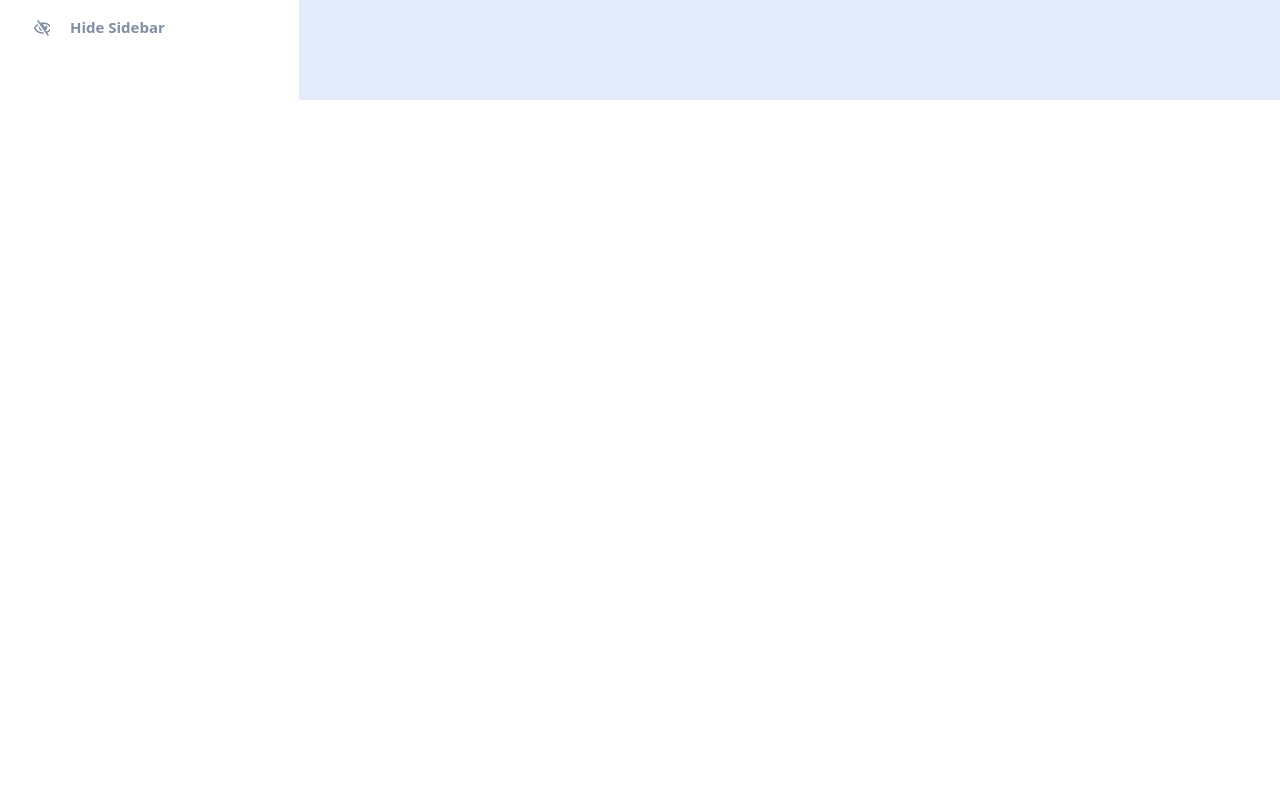
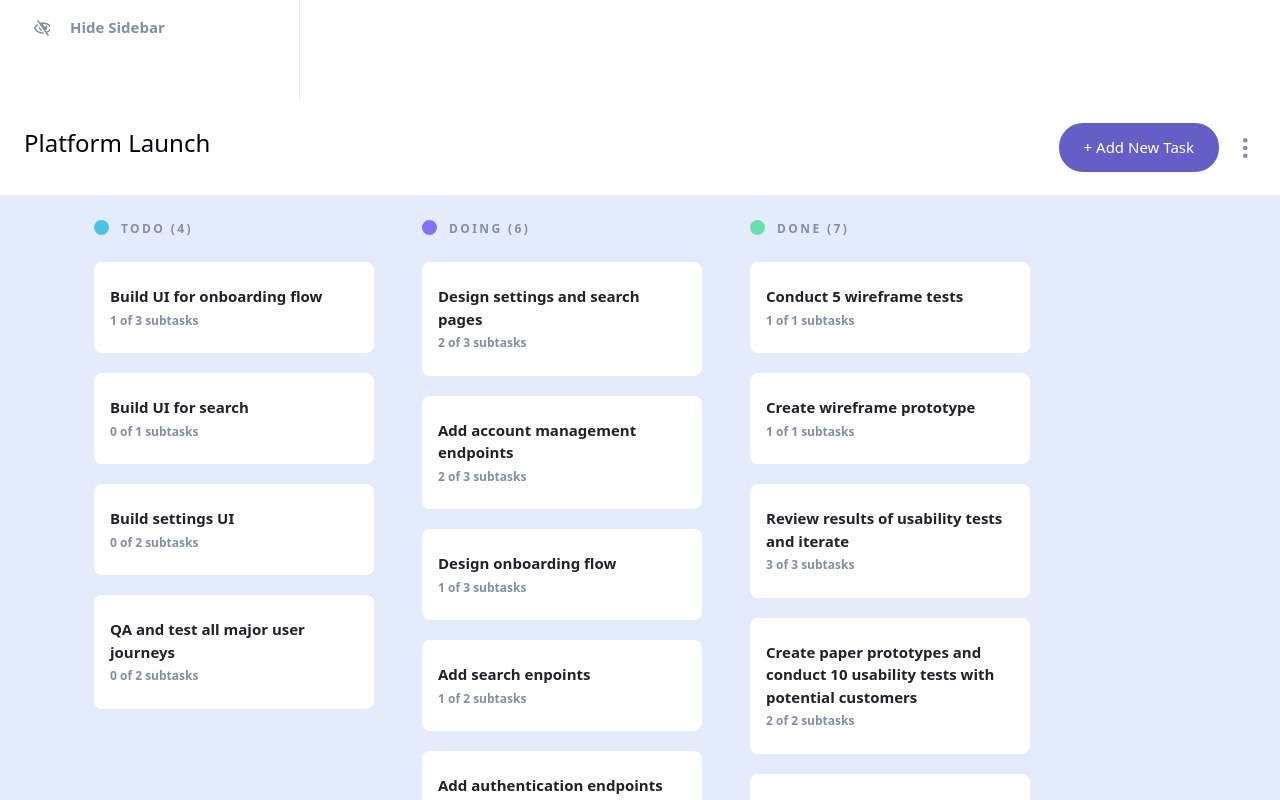
Before and after one commit to ZaidaMM/kanban, a React (Create React App) app: page / in a window 1280 px wide. Shown: the part 700-1500 px from the top of the page. Before the commit the page ends 800 px from the top, so only its background shows below. Built offline with nearby package versions, Linux system fonts and the light colour scheme.

Commit message:
completed subtasks count

```diff
--- a/src/components/Columns.tsx
+++ b/src/components/Columns.tsx
@@ -4,7 +4,7 @@ import Tasks from './Tasks';
 
 const Columns = () => {
   const { darkMode } = useThemeContext();
-  const { selectedBoard, boards, selectedColumn } = useAppContext();
+  const { selectedBoard } = useAppContext();
 
   return (
     <>
@@ -24,16 +24,28 @@ const Columns = () => {
                   : 'tasks-container'
               }
             >
+              {/* <Tasks /> */}
               {column?.tasks?.map((task) => (
-                <p
+                <div
                   className={
                     darkMode
                       ? 'task-title task-title-dark'
                       : 'task-title task-title-light'
                   }
                 >
-                  {task.title}
-                </p>
+                  <p key={task.title}>{task.title}</p>
+                  <span>
+                    {`${
+                      task.subtasks?.filter((subtask) => {
+                        if (subtask?.isCompleted) {
+                          return true;
+                        }
+                        return false;
+                      }).length || 0
+                    } of
+                    ${task.subtasks?.length} subtasks`}
+                  </span>
+                </div>
               ))}
             </div>
           </div>
--- a/src/interfaces/IBoardsData.ts
+++ b/src/interfaces/IBoardsData.ts
@@ -26,12 +26,11 @@ export interface ITasksData {
   subtasks?: ISubtasksData[];
   completedSubtasks? : number | string;
   totalSubtasks?:number | string;
-
 }
 
 export interface ISubtasksData {
   subtaskTitle?: string | undefined;
-  isCompleted?: number | string;
+  isCompleted?: boolean;
   totalSubtasks: number | string;
   customClass?: string | undefined;
 }
--- a/src/layout/styles/layout.scss
+++ b/src/layout/styles/layout.scss
@@ -298,6 +298,7 @@
           letter-spacing: 2.4px;
           font-size: 12px;
           padding-left: 12px;
+          margin-bottom: 24px;
           max-height: fit-content;
         }
       }
@@ -308,13 +309,23 @@
 
         .task-title {
           border-radius: 8px;
-          padding: 23px 16px;
           margin-bottom: 20px;
           width: 280px;
           cursor: pointer;
+          font-size: 15px;
+          font-weight: 700;
+          padding-top: 23px;
+          padding-bottom: 23px;
+          p {
+            margin-bottom: 0;
+          }
+          span {
+            font-size: 12px;
+            font-weight: 700;
+          }
         }
-        .tasks-container.task-title:hover,
-        .task-title:hover {
+        .tasks-container.task-title:hover p,
+        .task-title:hover p {
           color: $primary-200;
         }
       }
@@ -326,7 +337,9 @@
         cursor: pointer;
         background: #ffffff;
       }
-
+      .task-title-light p {
+        color: #20212c;
+      }
       .task-title-dark {
         border-radius: 8px;
         padding: 23px 16px;
@@ -335,6 +348,9 @@
         cursor: pointer;
         background: $grey-500;
         color: #ffffff;
+        .task-title-dark p {
+          color: #ffffff;
+        }
       }
     }
   }
--- a/src/provider/AppProvider.tsx
+++ b/src/provider/AppProvider.tsx
@@ -53,27 +53,20 @@ const AppProvider = (props: { children: ReactNode }) => {
 
   const getBoards = () => {
     setBoards(boardsData);
-    // if (!selectedBoard) {
-    //   setSelectedBoard(boardsData[0]);
-    // } else {
-    setSelectedBoard(boards[0]);
-    // setColumns(columnsData);
-    setSelectedColumn(columns[0]);
-    getColumns();
-    // }
+    if (!selectedBoard) {
+      setSelectedBoard(boardsData[0]);
+    } else {
+      setSelectedBoard(boards[0]);
+
+      getColumns();
+    }
     console.log(selectedBoard);
     console.log(selectedColumn);
   };
 
-  const selectedBoardColumns = selectedBoard?.columns?.map((column) => ({
-    name: column.name,
-    tasks: column.tasks,
-  }));
-  console.log(selectedBoardColumns);
-
   const getColumns = () => {
     if (selectedBoard?.columns) {
-      setSelectedColumn(columns[0]);
+      selectedBoard?.columns?.map((column) => setColumns(columns));
       console.log(selectedBoard);
     }
   };
```
Also changed, not shown: src/components/Tasks.tsx (+2 -15 lines).
